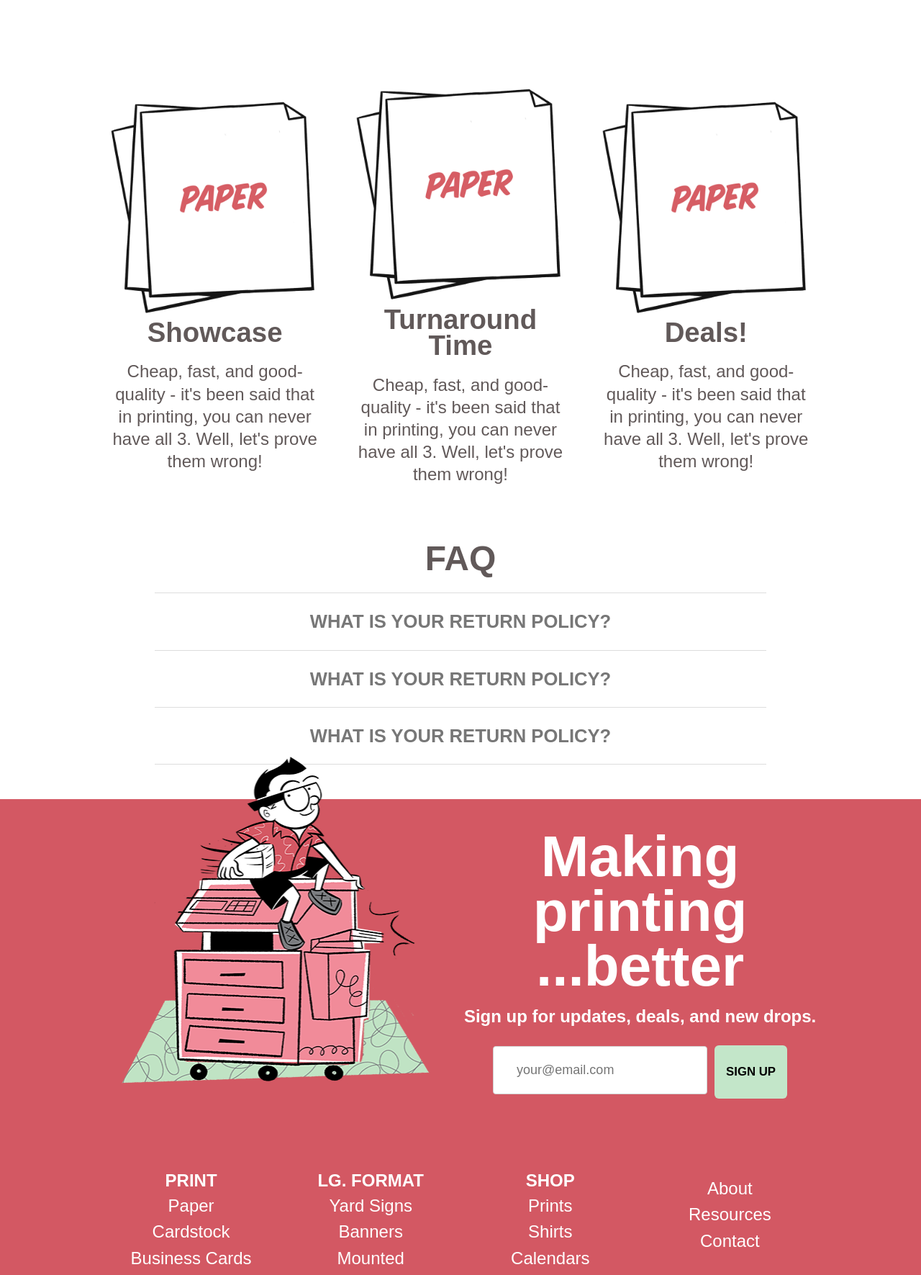
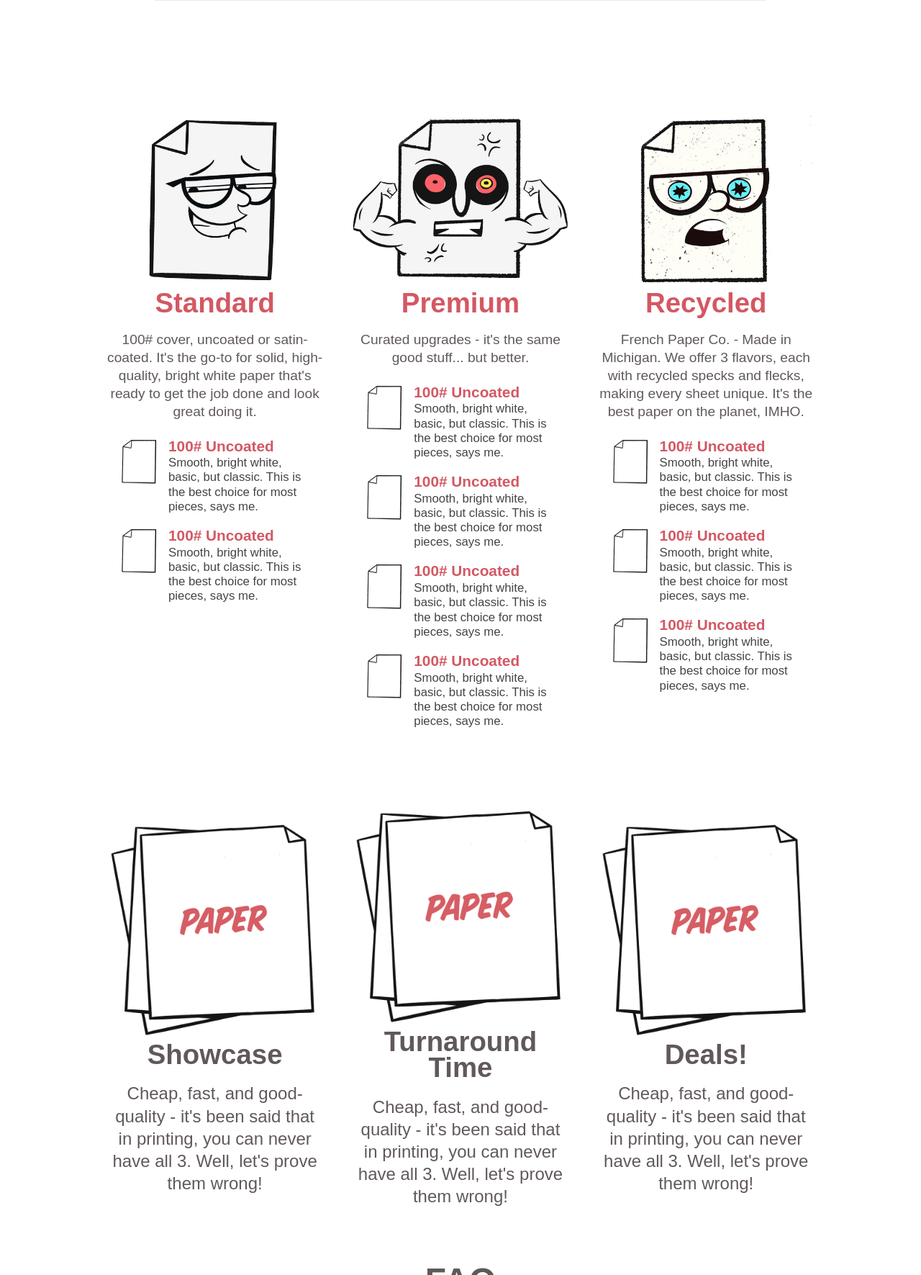
Before and after one commit to brownleepress/brownlee-site, a PHP site: page /print-product.php in a window 1280 px wide. Shown: the part 3057-4828 px from the top of the page at 72% size. Run offline with PHP 8.4, Linux system fonts and the light colour scheme.

Commit message:
Paper types

```diff
--- a/css/bp-style.css
+++ b/css/bp-style.css
@@ -531,7 +531,7 @@ h4 { font-size: 2.5rem; }
 
 h5 { font-size: 1.5rem; }
 
-h6 { font-size: 1rem; letter-spacing: 0; }
+h6 { font-size: 1rem; letter-spacing: 0; margin-bottom: 8px; }
 
 /* Larger than phablet */
 @media (min-width: 550px) { h1 {font-size: 5.0rem; }
--- a/print-product.php
+++ b/print-product.php
@@ -229,6 +229,42 @@ button:focus {
   outline: none;
   border: 1px solid #777;
 }
+
+.paper-info-row {
+  display: flex;
+  align-items: flex-start;
+  gap: 16px;
+  margin-bottom: 20px;
+  text-align: left;
+  padding: 0 20px;
+  margin-top: 15px;
+}
+
+.paper-info-row img {
+  width: 50px;
+  height: auto;
+  flex-shrink: 0;
+}
+
+.paper-info-text {
+  flex: 1;
+  text-align: left;
+}
+
+.paper-info-text h6 {
+  margin: 0;
+  font-size: 1.3rem;
+  font-weight: bold;
+  color: #d35863;
+}
+
+.paper-info-text p {
+  margin: 4px 0 0 0;
+  font-size: 1.05rem;
+  color: #444;
+  line-height: 1.2;
+}
+
 </style>
 
 
@@ -451,6 +487,122 @@ button:focus {
 
 
 
+
+<!-- PAPER --->
+ <section class="section" style="margin-bottom:0; padding-bottom: 0;">
+    <div class="container widest">
+      <div class="row" style="text-align: center; display: flex; flex-wrap: wrap; margin: 0; padding: 0; align-items: top;">
+
+        <div class="home1-3" style="padding: 0 20px; margin: 20px 0; font-size: 1.2rem;">
+          <a href=""><img src="img/_STAN.png" width="100%"></a>
+          <h5 style="color: #D35863;">Standard</h5>
+          <p style="margin: 20px 0 25px 0;">
+            100# cover, uncoated or satin-coated. It's the go-to for solid, high-quality, bright white paper that's ready to get the job done and look great doing it.
+          </p>
+<div class="paper-info-row">
+  <img src="img/100U.png" alt="100# Uncoated" />
+  <div class="paper-info-text">
+    <h6>100# Uncoated</h6>
+    <p>Smooth, bright white, basic, but classic. This is the best choice for most pieces, says me.</p>
+  </div>
+</div>
+
+<div class="paper-info-row">
+  <img src="img/100U.png" alt="100# Uncoated" />
+  <div class="paper-info-text">
+    <h6>100# Uncoated</h6>
+    <p>Smooth, bright white, basic, but classic. This is the best choice for most pieces, says me.</p>
+  </div>
+</div>
+
+        </div>
+
+        <div class="home1-3" style="padding: 0 20px; margin: 20px 0; font-size: 1.2rem;">
+          <a href=""><img src="img/_UPGRD.png" width="100%"></a>
+          <h5 style="color: #D35863;">Premium</h5>
+          <p style="margin: 20px 0 25px 0;">
+            Curated upgrades - it's the same good stuff... but better.
+          </p>
+<div class="paper-info-row">
+  <img src="img/100U.png" alt="100# Uncoated" />
+  <div class="paper-info-text">
+    <h6>100# Uncoated</h6>
+    <p>Smooth, bright white, basic, but classic. This is the best choice for most pieces, says me.</p>
+  </div>
+</div>
+
+<div class="paper-info-row">
+  <img src="img/100U.png" alt="100# Uncoated" />
+  <div class="paper-info-text">
+    <h6>100# Uncoated</h6>
+    <p>Smooth, bright white, basic, but classic. This is the best choice for most pieces, says me.</p>
+  </div>
+</div>
+
+<div class="paper-info-row">
+  <img src="img/100U.png" alt="100# Uncoated" />
+  <div class="paper-info-text">
+    <h6>100# Uncoated</h6>
+    <p>Smooth, bright white, basic, but classic. This is the best choice for most pieces, says me.</p>
+  </div>
+</div>
+
+<div class="paper-info-row">
+  <img src="img/100U.png" alt="100# Uncoated" />
+  <div class="paper-info-text">
+    <h6>100# Uncoated</h6>
+    <p>Smooth, bright white, basic, but classic. This is the best choice for most pieces, says me.</p>
+  </div>
+</div>
+
+        </div>
+
+        <div class="home1-3" style="padding: 0 20px; margin: 20px 0; font-size: 1.2rem;">
+          <a href=""><img src="img/_FREN.png" width="100%"></a>
+          <h5 style="color: #D35863;">Recycled</h5>
+          <p style="margin: 20px 0 25px 0;">
+            French Paper Co. - Made in Michigan. We offer 3 flavors, each with recycled specks and flecks, making every sheet unique. It's the best paper on the planet, IMHO.
+          </p>
+ <div class="paper-info-row">
+  <img src="img/100U.png" alt="100# Uncoated" />
+  <div class="paper-info-text">
+    <h6>100# Uncoated</h6>
+    <p>Smooth, bright white, basic, but classic. This is the best choice for most pieces, says me.</p>
+  </div>
+</div>
+
+<div class="paper-info-row">
+  <img src="img/100U.png" alt="100# Uncoated" />
+  <div class="paper-info-text">
+    <h6>100# Uncoated</h6>
+    <p>Smooth, bright white, basic, but classic. This is the best choice for most pieces, says me.</p>
+  </div>
+</div>
+
+<div class="paper-info-row">
+  <img src="img/100U.png" alt="100# Uncoated" />
+  <div class="paper-info-text">
+    <h6>100# Uncoated</h6>
+    <p>Smooth, bright white, basic, but classic. This is the best choice for most pieces, says me.</p>
+  </div>
+</div>
+
+
+      </div>
+    </div>
+  </section>
+
+
+
+
+
+
+
+
+
+
+
+
     <section class="section" style="margin-bottom:0; padding-bottom: 0;">
     <div class="container widest">
       <div class="row" style="text-align: center; display: flex; flex-wrap: wrap; margin: 0; padding: 0; align-items: center;">
```
Also changed, not shown: img/100S.png (added), img/100U.png (added), img/120Silk.png (added), img/130U.png (added), img/FR_MB.png (added), img/FR_MY.png (added), img/FR_SW.png (added), img/PNG_c1S.png (added), img/PNG_c2S.png (added), img/_FREN.png (added), img/_STAN.png (added), img/_UPGRD.png (added), 1 other file.
